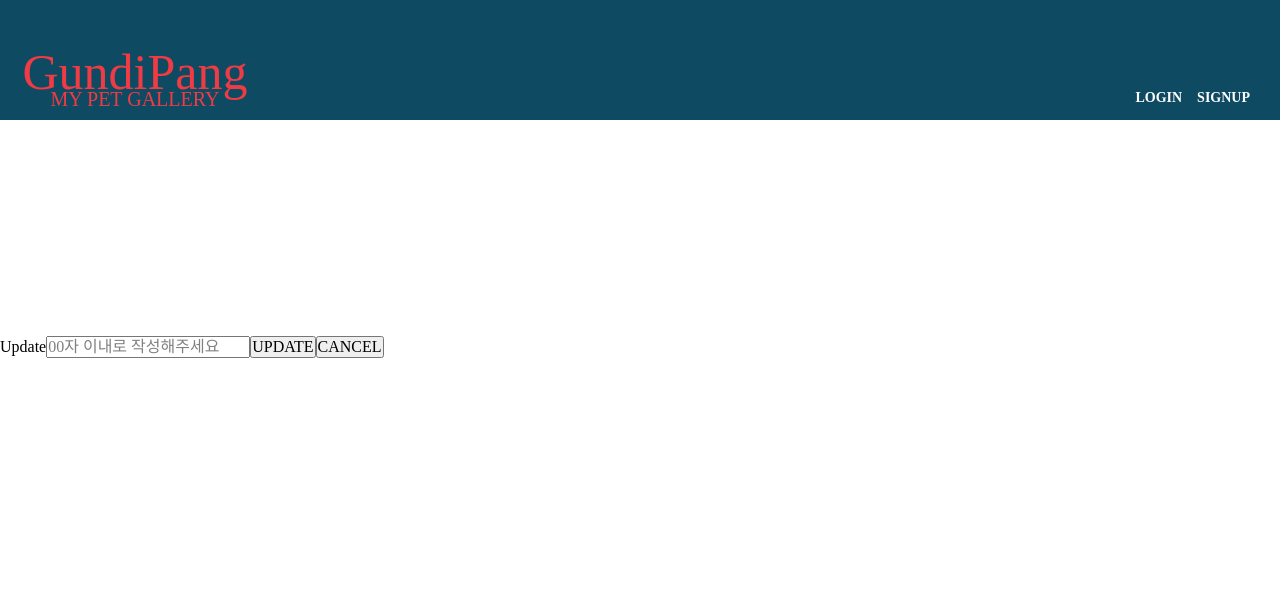
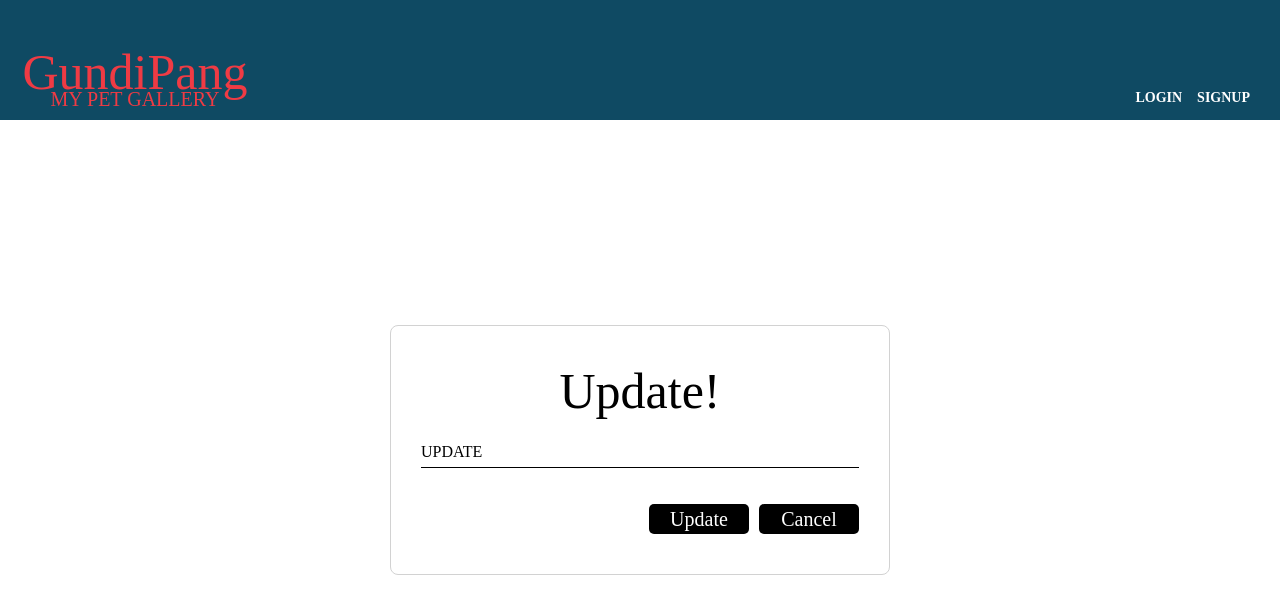
Before and after one commit to kordobby/mini_my_pet, a React (Create React App) app: page /detail/update/1 in a window 1280 px wide. Shown: the top 614 px of the page. Built offline with nearby package versions, Linux system fonts and the light colour scheme; no server answers; a web font is replaced by a local one.

Commit message:
update 페이지 CSS 작업,

```diff
--- a/src/Components/Comment.jsx
+++ b/src/Components/Comment.jsx
@@ -18,7 +18,7 @@ const Comment = ({ username, nickname, comment, postTime, commentId, postId } )
   // props : username, postId, commentId, nickname
   const [ modal, setModal ] = useState(false);
   const [ commentData, setCommentData ] = useState('');
-
+  console.log(postId);
   /* 로그인중인 현재 유저 정보 가져오기 */
   const isLoginUser = useSelector((state) => state.userReducer.username);
 
@@ -39,7 +39,8 @@ const Comment = ({ username, nickname, comment, postTime, commentId, postId } )
     dispatch(updateCommentDB({
       token : token,
       comment : commentData,
-      commentId : commentId  // props 로 받으면 수정 필요
+      commentId : commentId,  // props 로 받으면 수정 필요
+      postId : postId
     }))
     setModal(false);
   }
@@ -49,7 +50,8 @@ const Comment = ({ username, nickname, comment, postTime, commentId, postId } )
     console.log(commentId);
     dispatch(delCommentDB({
       token,
-      commentId
+      commentId,
+      postId : postId
     }))
   }
 
@@ -69,10 +71,6 @@ const Comment = ({ username, nickname, comment, postTime, commentId, postId } )
         <DelBtn onClick = {delCommentHandler}><FontAwesomeIcon icon = {faTrashCan}/></DelBtn>
         <DelBtn onClick = {modalHandler}><FontAwesomeIcon icon = {faPenToSquare} /></DelBtn>
       </ButtonBoxComment> : <></> }
-      {/* // <ButtonBoxComment>
-      //   <DelBtn onClick = {delCommentHandler}><FontAwesomeIcon icon = {faTrashCan}/></DelBtn>
-      //   <DelBtn onClick = {modalHandler}><FontAwesomeIcon icon = {faPenToSquare} /></DelBtn>
-      // </ButtonBoxComment> */}
       <TimeBox>
         <span>{postTime}</span> {/* createdAt */}
       </TimeBox>
--- a/src/Pages/Detail.jsx
+++ b/src/Pages/Detail.jsx
@@ -28,7 +28,7 @@ const Detail = () => {
   const userData = useSelector(state=>state.userReducer)
   const token = getCookie('token')
   const { postId } = useParams();
-
+  console.log(postId);
   const delPostHandler = () => {
     dispatch(delPostDB({token, postId})); //token 전달 필요
     navigate('/');
--- a/src/Pages/Update.jsx
+++ b/src/Pages/Update.jsx
@@ -6,7 +6,7 @@ import { updatePostDB } from "../redux/modules/postReducer";
 import { getCookie } from "../Shared/Cookie";
 
 /* import Components */
-import { UserFormWrap, UserPageBox, UserTitle, LoginBtnWrap, StateHeader, StateHeaderText } from './Login';
+import { InputBox, UserFormWrap, UserPageBox, UserTitle, LoginBtnWrap, StateHeader, StateHeaderText } from './Login';
 import { Button } from '../elem/Button';
 import { useEffect } from "react";
 
@@ -22,17 +22,44 @@ const Update = () => {
     postId,
     token: getCookie('token'),
     text: text_ref.current?.value,}))
-    navigate(-1);
+    // navigate('/');
   }
 
 
   return (
     <>
-    <br/><br/><br/><br/><br/><br/><br/><br/><br/><br/><br/><br/><br/><br/><br/><br/><br/><br/><br/><br/><br/>
-      <span>Update</span>
-      <input ref={text_ref} placeholder="00자 이내로 작성해주세요"></input>
-      <button onClick={()=>(updatePostHandler())}>UPDATE</button>
-      <button onClick={()=>(navigate(-1))}>CANCEL</button>
+      <UserFormWrap>
+        <UserPageBox style = {{ height : '250px'}}>
+          <UserTitle>Update!</UserTitle>
+          <InputBox
+            type = "text"
+            ref={text_ref}
+            placeholder = "UPDATE"
+            required />
+        <LoginBtnWrap
+          style = {{
+            marginTop : '20px',
+            flexDirection : 'row',
+            alignContent : 'center',
+            justifyContent : 'flex-end',
+            width : '100%'
+          }}>
+        <Button
+            onClick={()=>(updatePostHandler())}
+            style = {{
+              marginTop : '6px',
+              marginBottom : '10px',
+              marginRight : '10px'
+            }}>Update</Button>
+        <Button
+            onClick={()=>(navigate(-1))}
+            style = {{
+              marginTop : '6px',
+              marginBottom : '10px'
+            }}>Cancel</Button>
+        </LoginBtnWrap>
+        </UserPageBox>
+      </UserFormWrap>
     </>
   )
 }
--- a/src/redux/modules/commentReducer.jsx
+++ b/src/redux/modules/commentReducer.jsx
@@ -122,8 +122,9 @@ export const delCommentDB = (payload) => {
         postId : payload.postId,
         token : payload.token
       };
+      console.log(loadReq);
+      dispatch(loadCommentDB(loadReq));
       dispatch(delComment(delData.data));
-      dispatch(loadCommentDB(loadReq));
     } catch ( error )  {
       console.log('댓글 삭제 실패', error);
       dispatch(reqError(error));
--- a/src/redux/modules/postReducer.jsx
+++ b/src/redux/modules/postReducer.jsx
@@ -162,7 +162,6 @@ export const loadDetailDB = (payload) => {
 
 // REDUCER
 export default function postReducer(state=initState, action={}){
-    console.log(state.list);
     switch (action.type){
         case ADD_POST :
             return { ...state, list: [...state.list, action.payload] };
```
